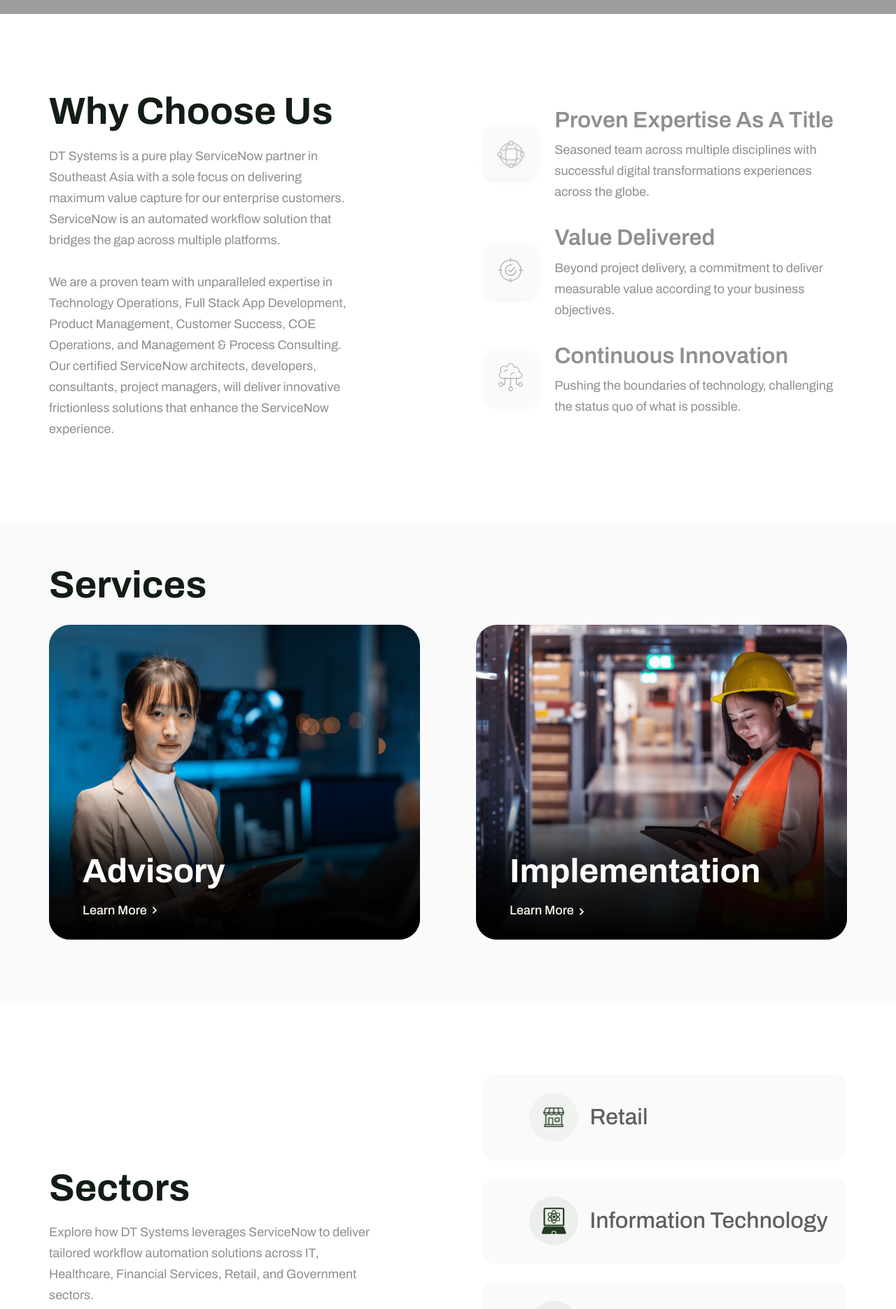
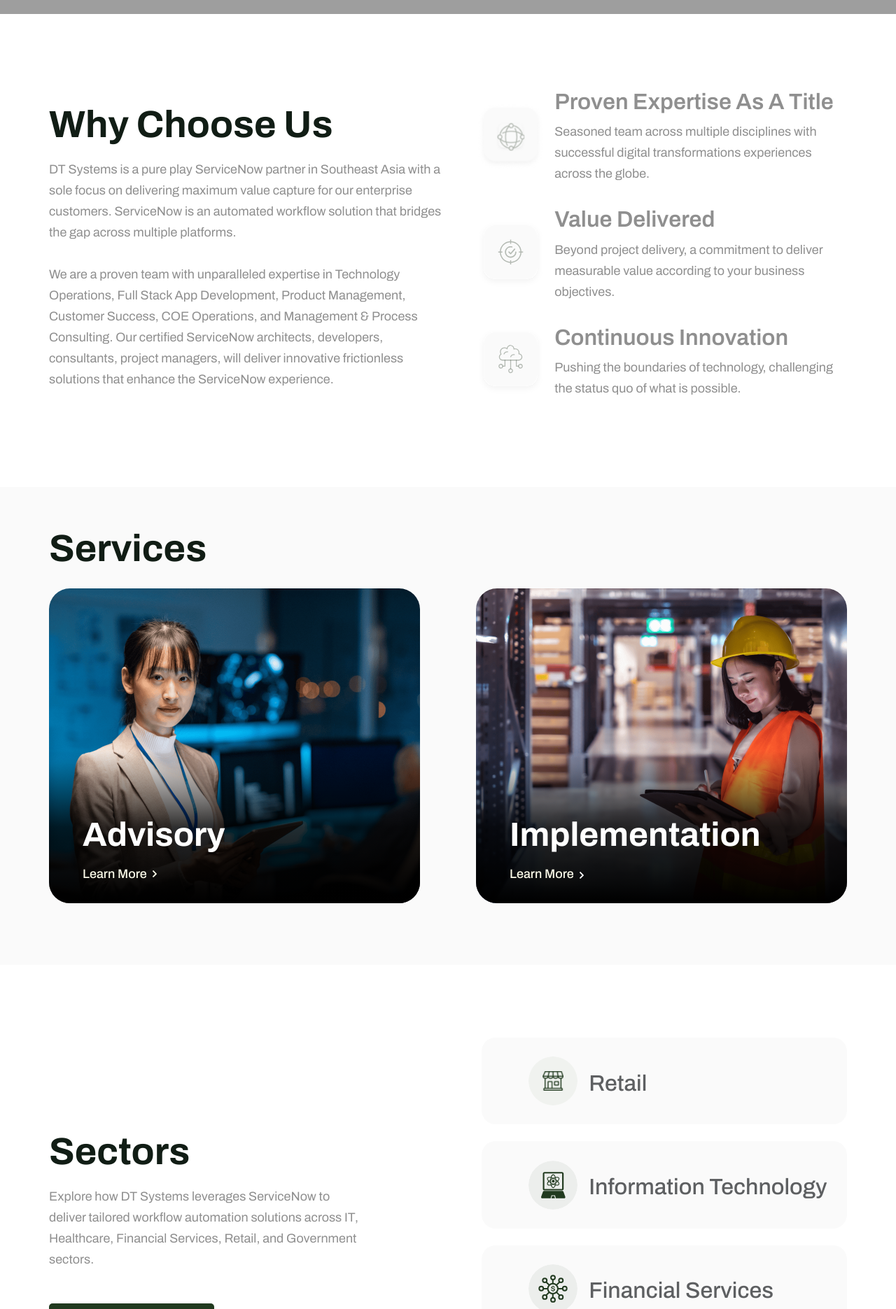
Before and after one commit to PruthviMogaveer/DT-system-dev, a Next.js app: page / in a window 1280 px wide. Shown: the part 780-2651 px from the top of the page at 70% size. Built offline with nearby package versions, Linux system fonts and the light colour scheme; grey boxes are pictures that could not be loaded.

Commit message:
fix : reduced gap

```diff
--- a/components/ChooseUs.tsx
+++ b/components/ChooseUs.tsx
@@ -55,25 +55,25 @@
       className={`choose-us-section self-stretch flex flex-row items-start justify-center pt-[0rem] px-[4.375rem] pb-[1rem] box-border text-left text-[3.375rem] text-gray-200 font-archivo mq800:pl-[2.188rem] mq800:pr-[2.188rem] mq800:box-border ${className} mq800:mt-[-2rem] mt-[-2rem] mq450:mt-[-0.5rem] mq900:p-[1.5rem]`}
     >
 <div className="max-w-[1536px] self-stretch flex flex-row items-start justify-start box-border text-left text-[3.375rem] text-gray-200 font-archivo mq800:box-border">
-      <div className="flex-1 flex flex-row items-center justify-between gap-[4rem] max-w-full mq800:gap-[2.625rem] mq450:gap-[1.313rem] mq1350:gap-[4rem] mq1350:flex-wrap mq1050:flex-col">
-        <div className="flex-1 flex flex-col items-start justify-start gap-[1rem] min-w-[24.438rem] max-w-full mq800:min-w-full mt-[2rem] mq1050:mt-[2rem] mq1050:min-w-[100%] mq1050:items-center">
+      <div className="flex-1 flex flex-row items-center justify-between gap-[6rem] max-w-full mq800:gap-[1.5rem] mq450:gap-[1rem] mq1350:gap-[2rem] mq1350:flex-wrap mq1050:flex-col">
+        <div className="w-[50%] flex flex-col items-start justify-start gap-[1rem] min-w-[24.438rem] max-w-full mq800:min-w-full mt-[2rem] mq1050:mt-[2rem] mq1050:min-w-[100%] mq1050:items-center">
           <h1 className="m-0 relative text-inherit leading-[120%] capitalize font-bold font-inherit inline-block max-w-full mq800:text-[2.688rem] mq800:leading-[3.25rem] mq450:text-[2rem] mq450:leading-[2.438rem] mq800:text-center">
             Why Choose Us
           </h1>
           <div className="relative text-[1.125rem] leading-[1.875rem] text-color-6 mq1050:flex mq1050:flex-col mq1050:items-center mq1050:justify-center mq1050:text-center">
-            <p className="m-0 w-[80%] mq800:w-[100%]">
+            <p className="m-0 w-[100%] mq800:w-[100%]">
               DT Systems is a pure play ServiceNow partner in Southeast Asia
               with a sole focus on delivering maximum value capture for our
               enterprise customers. ServiceNow is an automated workflow solution
               that bridges the gap across multiple platforms.
             </p>
             <p className="m-0">&nbsp;</p>
-            <p className="m-0 w-[80%] mq800:w-[100%]">{`We are a proven team with unparalleled expertise in Technology Operations, Full Stack App Development, Product Management, Customer Success, COE Operations, and Management & Process Consulting. ​​Our certified ServiceNow architects, developers, consultants, project managers, will deliver innovative frictionless solutions that enhance the ServiceNow experience.`}</p>
+            <p className="m-0 w-[100%] mq800:w-[100%]">{`We are a proven team with unparalleled expertise in Technology Operations, Full Stack App Development, Product Management, Customer Success, COE Operations, and Management & Process Consulting. ​​Our certified ServiceNow architects, developers, consultants, project managers, will deliver innovative frictionless solutions that enhance the ServiceNow experience.`}</p>
           </div>
         </div>
 
         {/* Animation Items */}
-        <div className="w-[33.25rem] flex flex-row items-end justify-start gap-[1.5rem] max-w-full text-[2rem] text-color-6 mq800:flex-wrap mq800:min-w-full mq1350:flex-1">
+        <div className="w-[50%] flex flex-row items-end justify-start gap-[1.5rem] max-w-full text-[2rem] text-color-6 mq800:flex-wrap mq800:min-w-full mq1050:min-w-[70%] mq1350:flex-1">
           <div className="flex flex-col items-start justify-end pt-[0rem] px-[0rem] pb-[0.375rem] pl-[2rem] mq900:pl-[1rem]">
             {/* First Item */}
             <motion.div
--- a/components/Sector.tsx
+++ b/components/Sector.tsx
@@ -82,9 +82,9 @@
       ref={sectionRef}
       className={`self-stretch flex flex-row items-start justify-center pt-[0rem] px-[4.375rem] pb-[0.25rem] box-border max-w-full text-left text-[3.375rem] text-gray-200 font-archivo mq800:pl-[2.188rem] mq800:pr-[2.188rem] mq800:box-border ${className} mq900:p-[1rem]`}
     >
-      <div className="max-w-[1536px] self-stretch flex flex-row items-start justify-start box-border text-left text-[3.375rem] text-gray-200 font-archivo ">
-      <div className="flex-1 flex flex-row items-start justify-start gap-[4rem] max-w-full mq800:gap-[3.688rem] mq450:gap-[3.375rem] mq1350:flex-wrap mq1050:flex-col mq1050:gap-[3rem] mq1050:items-center mq1050:justify-center">
-        <div className="flex-1 flex flex-col items-start justify-start pt-[8.187rem] px-[0rem] pb-[0rem] box-border min-w-[27.688rem] max-w-full mq800:min-w-full mq450:pt-[5.313rem] mq450:box-border mq1050:pt-[0] mq1050:items-center">
+      <div className="max-w-[1536px] self-stretch flex flex-row items-start justify-start box-border text-left text-[3.375rem] text-gray-200 font-archivo">
+        <div className="flex-1 flex flex-row items-start justify-between gap-[6rem] max-w-full mq800:gap-[1.5rem] mq450:gap-[1rem]  mq1050:flex-col">
+          <div className="w-[50%] flex flex-col items-start justify-start pt-[8.187rem] px-[0rem] pb-[0rem] box-border min-w-[24.438rem] max-w-full mq800:min-w-full mq450:pt-[5.313rem] mq450:box-border mq1050:pt-[0] mq1050:w-full mq1050:min-w-[100%] mq1050:items-center">
             <div className="self-stretch flex flex-col items-start justify-start gap-[1rem] mq1050:items-center ">
               <h1 className="m-0 relative text-inherit leading-[120%] capitalize font-bold font-inherit mq800:text-[2.688rem] mq800:leading-[3.25rem] mq450:text-[2rem] mq450:leading-[2.438rem]">
                 Sectors
@@ -116,7 +116,7 @@
           <div
             ref={rightSectionRef}
             style={{ resize: "none", scrollbarWidth: "none" }}
-          className="h-[36.5rem] overflow-y-auto flex flex-col gap-[1.5rem] max-w-full text-[2rem] text-color-5  mq450:h-auto "
+            className="w-[50%]  h-[36.5rem] overflow-y-auto flex flex-col gap-[1.5rem] max-w-full text-[2rem] text-color-5 mq1050:w-full  mq450:h-auto"
           >
             <div className="self-stretch flex flex-col  gap-[1.5rem] shrink-0 ">
               <SectorRight
--- a/components/SectorRight.tsx
+++ b/components/SectorRight.tsx
@@ -36,7 +36,7 @@
 
   return (
     <div
-      className={`self-stretch rounded-xl bg-gray-100 flex flex-row items-start justify-start py-[1.812rem] pl-[4.125rem] pr-[2.437rem] box-border gap-[1rem] max-w-full text-left text-[2rem] text-color-5 font-archivo mq800:flex-wrap mq800:pl-[2.063rem] mq800:box-border icons ${className} `}
+      className={`self-stretch rounded-xl bg-gray-100 flex flex-row items-center justify-start py-[1.812rem] pl-[4.125rem] pr-[2.437rem] box-border gap-[1rem] max-w-full text-left text-[2rem] text-color-5 font-archivo mq800:flex-wrap mq800:pl-[2.063rem] mq800:box-border icons ${className} `}
       style={{ padding: "1.7rem" }}
     >
       <div className="h-[8rem] w-[33.25rem] relative rounded-xl bg-gray-100 hidden max-w-full" />
```
Lines whose indentation alone changed are shown as unchanged.
